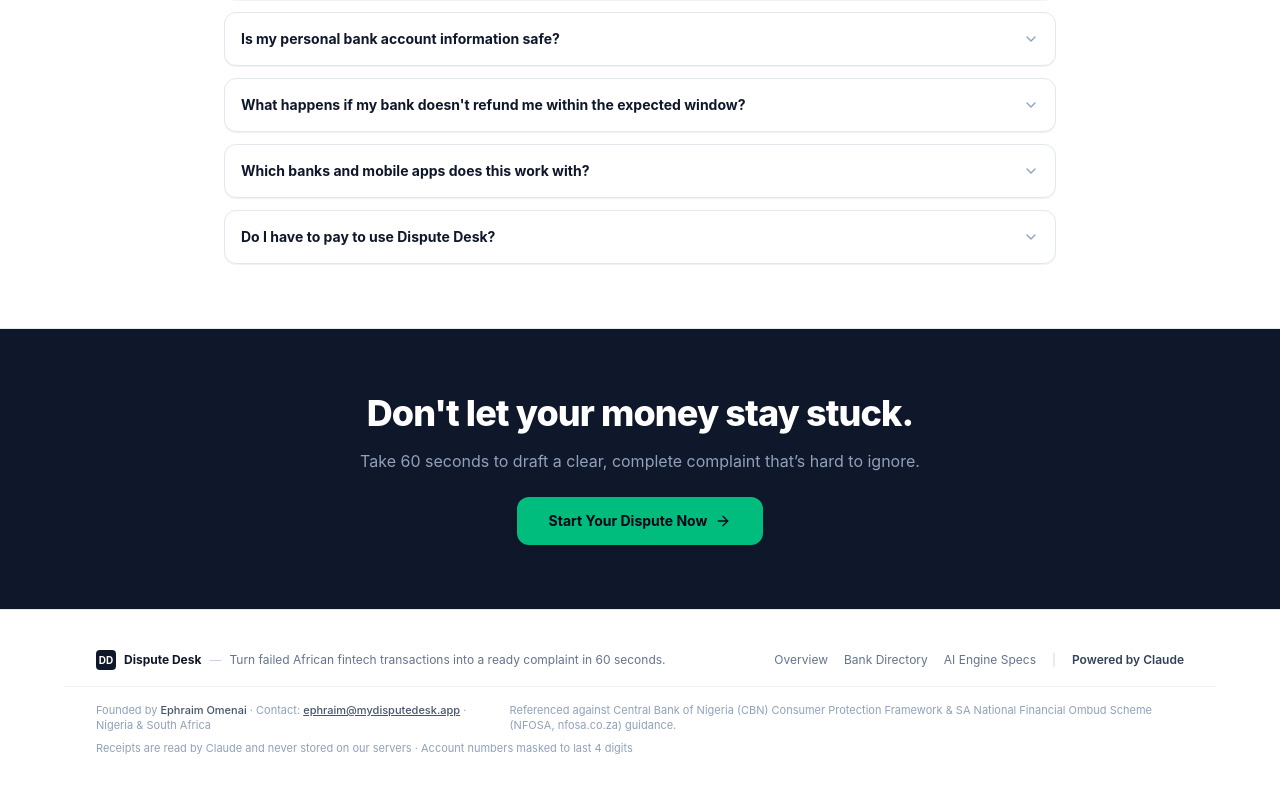
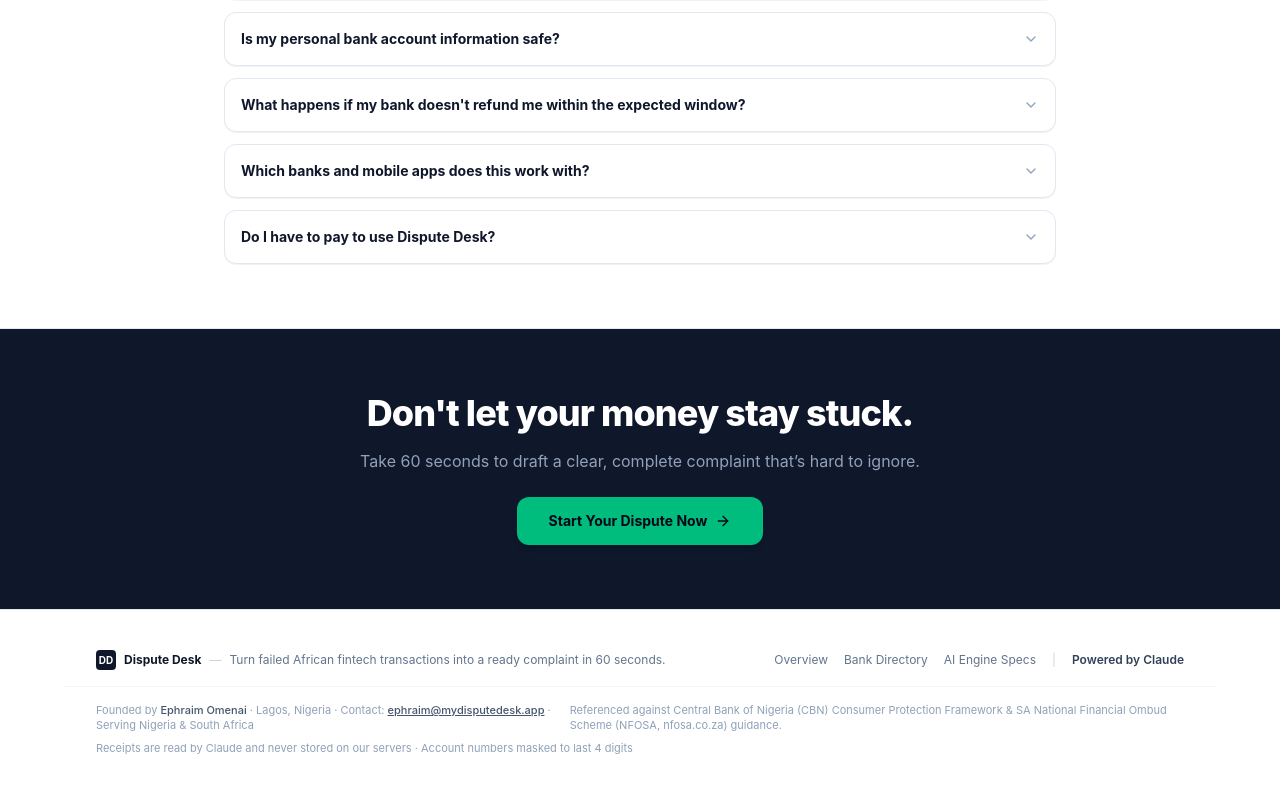
Before and after one commit to omenaieph/dispute-desk, a React (Vite) app: page / in a window 1280 px wide. Shown: the part 5601-6394 px from the top of the page. Built offline with nearby package versions, Linux system fonts and the light colour scheme; no server answers.

Commit message:
Update About copy to remove client-side masking claim and add Lagos, Nigeria location

```diff
--- a/index.html
+++ b/index.html
@@ -22,7 +22,7 @@
         <section style="margin-bottom: 28px;">
           <h2 style="font-size: 20px; font-weight: 700; color: #0f172a; margin-bottom: 10px;">About Dispute Desk</h2>
           <p style="margin-bottom: 12px; color: #334155;">
-            Dispute Desk is an AI-powered financial complaint advocate designed for consumers across <strong>Nigeria</strong> and <strong>South Africa</strong> dealing with failed bank transfers, uncredited debits, POS dispensing errors, and delayed merchant reversals.
+            Dispute Desk is an AI-powered financial complaint advocate based in <strong>Lagos, Nigeria</strong>, designed for consumers across <strong>Nigeria</strong> and <strong>South Africa</strong> dealing with failed bank transfers, uncredited debits, POS dispensing errors, and delayed merchant reversals.
           </p>
           <p style="margin-bottom: 12px; color: #334155;">
             The platform bridges the communication gap between frustrated consumers and institutional dispute desks by extracting critical transaction forensic data (Session IDs, RRNs, references) from screenshots or receipts and formatting legally referenced complaint letters cited against the <strong>Central Bank of Nigeria (CBN) Consumer Protection Framework</strong> and the <strong>South African National Financial Ombud Scheme (NFOSA)</strong>.
@@ -32,7 +32,7 @@
         <section style="margin-bottom: 28px;">
           <h2 style="font-size: 20px; font-weight: 700; color: #0f172a; margin-bottom: 10px;">How It Works</h2>
           <ol style="padding-left: 20px; color: #334155;">
-            <li style="margin-bottom: 8px;"><strong>1. Forensic Receipt Extraction:</strong> Upload any bank receipt, debit alert, or POS slip. Claude Vision parses session IDs, dates, amounts, and settlement references with client-side account number privacy masking.</li>
+            <li style="margin-bottom: 8px;"><strong>1. Forensic Receipt Extraction:</strong> Upload any bank receipt, debit alert, or POS slip. Claude Vision parses session IDs, dates, amounts, and settlement references with account numbers automatically masked to the last 4 digits for privacy.</li>
             <li style="margin-bottom: 8px;"><strong>2. Verified Provider Routing:</strong> Identify the correct dispute desk and escalation inbox across 16 verified banks and fintechs in Nigeria and South Africa.</li>
             <li style="margin-bottom: 8px;"><strong>3. Statutory Complaint Generation:</strong> Generate a formal, citation-backed complaint letter tailored in courteous, firm, or regulatory ultimatum tone with 1-click email dispatch or PDF export.</li>
             <li style="margin-bottom: 8px;"><strong>4. Response Window Tracking:</strong> Monitor provider resolution deadlines with built-in SLA timers and 1-tap regulatory escalation to the CBN Consumer Protection Department or the Banking Ombud if unresolved.</li>
@@ -45,6 +45,7 @@
             <li style="margin-bottom: 6px;"><strong>Organization:</strong> Dispute Desk</li>
             <li style="margin-bottom: 6px;"><strong>Founder:</strong> Ephraim Omenai</li>
             <li style="margin-bottom: 6px;"><strong>Founded:</strong> September 2026</li>
+            <li style="margin-bottom: 6px;"><strong>Location:</strong> Lagos, Nigeria</li>
             <li style="margin-bottom: 6px;"><strong>Operating Markets:</strong> Nigeria &amp; South Africa</li>
             <li style="margin-bottom: 6px;"><strong>Contact Email:</strong> <a href="mailto:ephraim@mydisputedesk.app" style="color: #047857; text-decoration: underline;">ephraim@mydisputedesk.app</a></li>
           </ul>
--- a/src/App.jsx
+++ b/src/App.jsx
@@ -174,7 +174,7 @@
 
         <div className="max-w-6xl mx-auto px-4 sm:px-6 lg:px-8 mt-4 pt-4 border-t border-slate-100 flex flex-col sm:flex-row items-center justify-between gap-2 text-[11px] text-slate-400 text-center sm:text-left">
           <p>
-            Founded by <span className="text-slate-600 font-medium">Ephraim Omenai</span> · Contact: <a href="mailto:ephraim@mydisputedesk.app" className="text-slate-600 hover:text-slate-900 underline font-medium">ephraim@mydisputedesk.app</a> · Nigeria & South Africa
+            Founded by <span className="text-slate-600 font-medium">Ephraim Omenai</span> · Lagos, Nigeria · Contact: <a href="mailto:ephraim@mydisputedesk.app" className="text-slate-600 hover:text-slate-900 underline font-medium">ephraim@mydisputedesk.app</a> · Serving Nigeria &amp; South Africa
           </p>
           <p>
             Referenced against Central Bank of Nigeria (CBN) Consumer Protection Framework & SA National Financial Ombud Scheme (NFOSA, nfosa.co.za) guidance.
```
Also changed, not shown: 1 other file (tests, documents, lock files or other folders).
